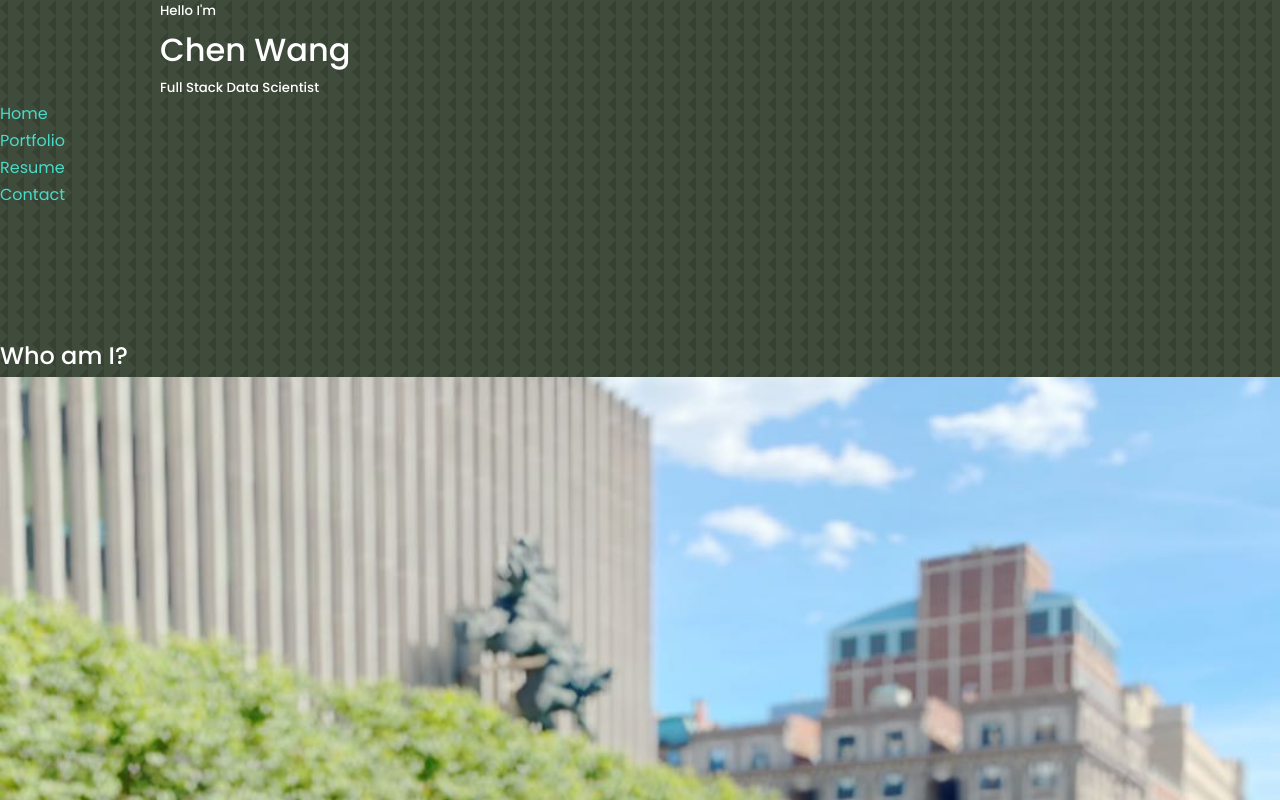
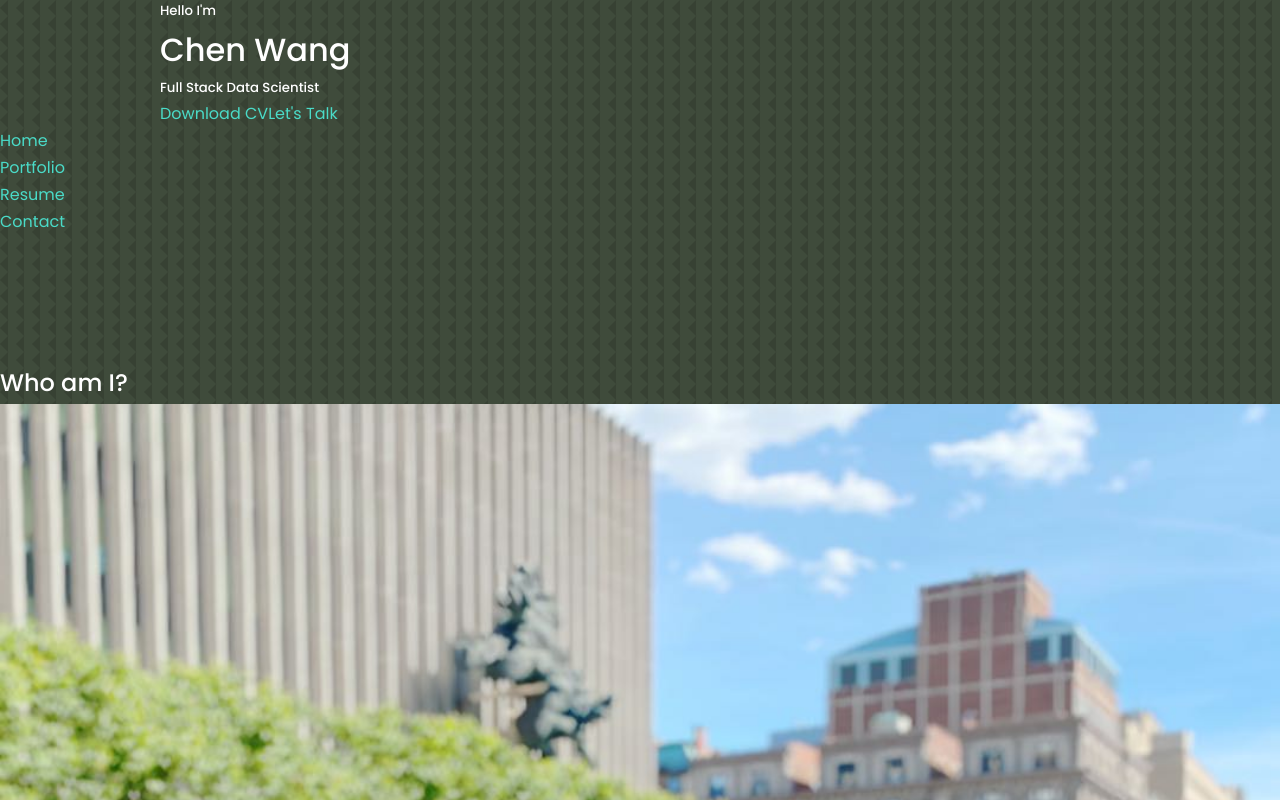
Before and after one commit to wangheer2010/My-React-Portfolio, a React (Create React App) app: page / in a window 1280 px wide. Shown: the top 800 px of the page. Built offline with nearby package versions, Linux system fonts and the light colour scheme.

Commit message:
Add download cv button

```diff
--- /dev/null
+++ b/src/components/Header/CTA.js
@@ -0,0 +1,12 @@
+import React from 'react'
+import CV from '../../assets/cv.pdf'
+const CTA = () => {
+  return (
+    <div className='cta'>
+        <a href={CV} download>Download CV</a>
+        <a href="#contact">Let's Talk</a>
+    </div>
+  )
+}
+
+export default CTA
--- a/src/components/Header/Header.js
+++ b/src/components/Header/Header.js
@@ -1,5 +1,6 @@
 import React from 'react'
 import './header.css'
+import CTA from './CTA'
 
 const Header = () => {
     return (
@@ -7,6 +8,7 @@ const Header = () => {
             <h5>Hello I'm</h5>
             <h1>Chen Wang</h1>
             <h5 className='text-align'> Full Stack Data Scientist</h5>
+            <CTA />
         </header>
     )
 }
```
Also changed, not shown: 1 other file (tests, documents, lock files or other folders).
